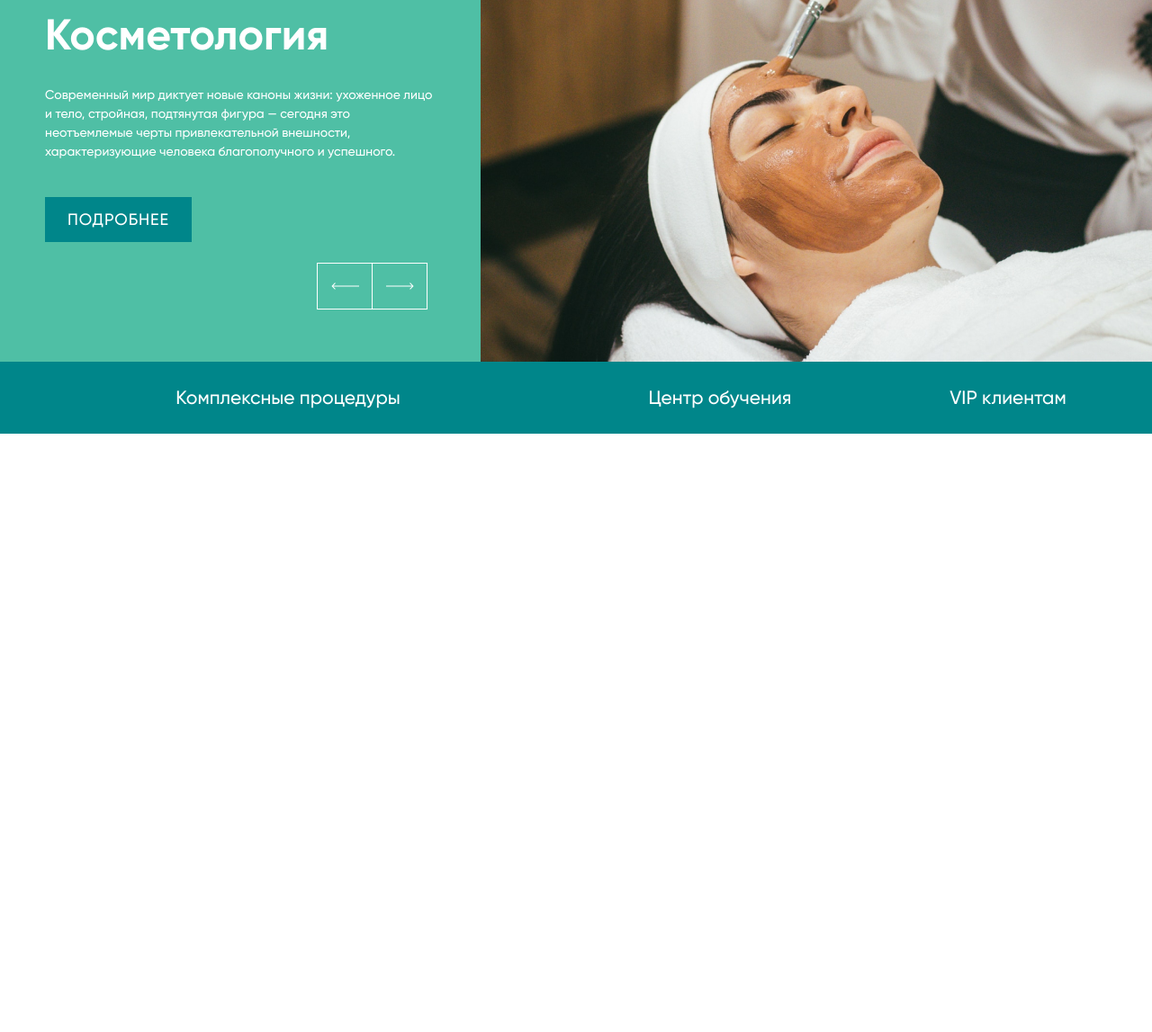
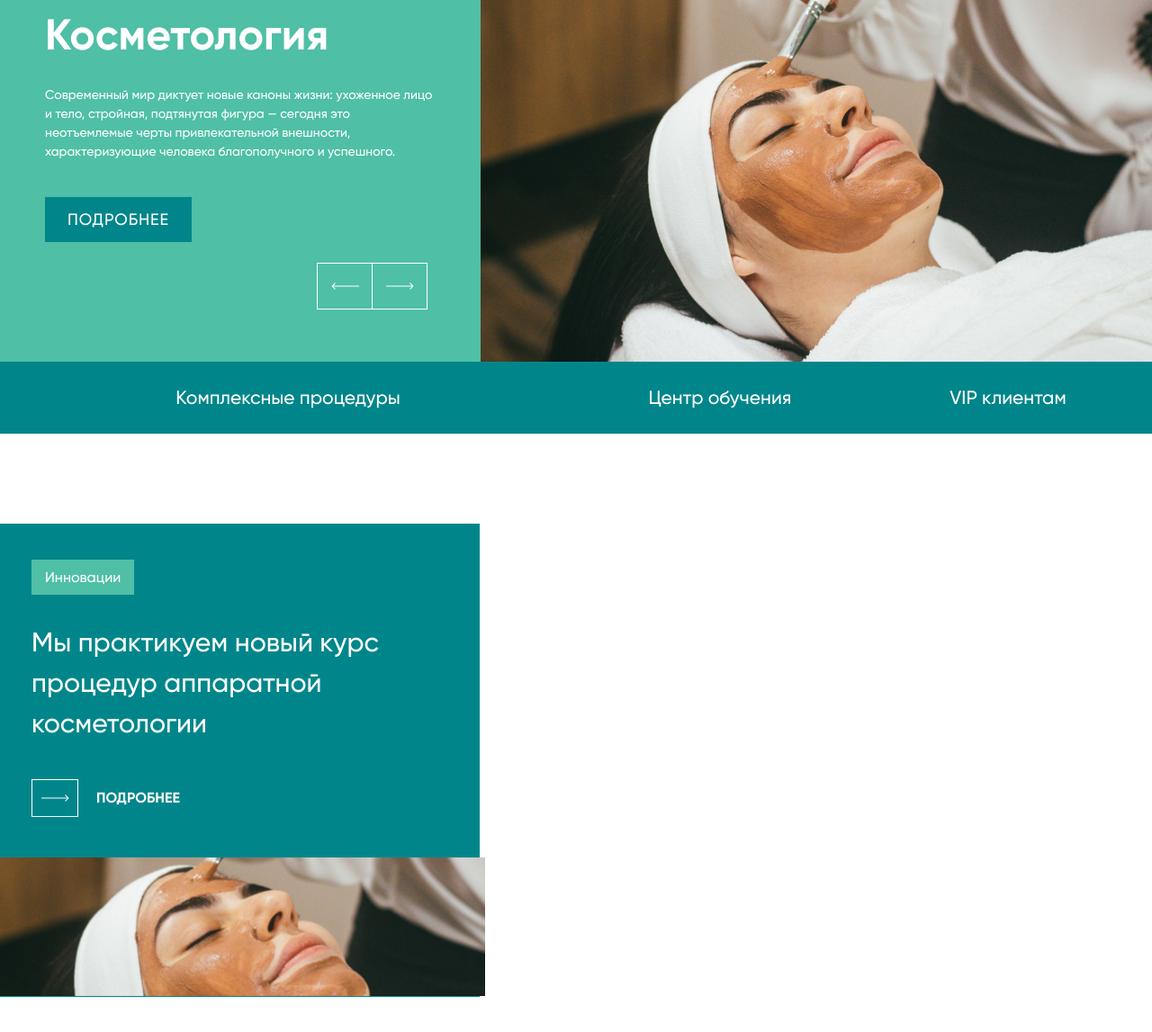
Before and after one commit to extpankov/medi, a website built with webpack: page src/index.html in a window 1280 px wide. Shown: the part 311-1458 px from the top of the page at 90% size. Before the commit the page ends 800 px from the top, so only its background shows below. Built offline with nearby package versions, Linux system fonts and the light colour scheme.

Commit message:
add: left-news-column in main

```diff
--- a/src/index.html
+++ b/src/index.html
@@ -63,7 +63,8 @@
         </a>
     </header>
     <main class="main">
-        <div class="main__container wrapper">
+        <div class="main__tpBg">
+            <div class="main__top-container wrapper">
                 <div class="main__topline">
                     <div class="main__nav">
                         <div class="main__text main__t-1">Косметология</div>
@@ -104,6 +105,26 @@
                     <button class="bl__button bl__btn-3">VIP клиентам</button>
                 </div>
             </div>
+        </div>
+        <div class="main__mid-container mc wrapper">
+            <div class="mc__left-news-case lnc">
+                <span class="lnc__chapter">
+                    Инновации
+                </span>
+                <div class="lnc__name">
+                    Мы практикуем новый курс процедур аппаратной косметологии
+                </div>
+                <a href="#" class="lnc__btn-a">
+                    <div class="lnc__btn">
+                        <div class="lnc__btn-arrow">
+                            <img src="./img/arrow-right.svg" alt="arrow right">
+                        </div>
+                        <div class="lnc__btn-text">подробнее</div>
+                    </div>
+                </a>
+                <div class="lnc__pic"></div>
+            </div>
+        </div>
     </main>
 </body>
 </html>
--- a/src/style.scss
+++ b/src/style.scss
@@ -132,12 +132,14 @@ html, body {
 .main {
     min-width: 100%;
     // height: 700px;
+}
+
+.main__tpBg {
     background-color: $accent-2;
 }
 
-.main__container {
+.main__top-container {
     padding-top: 25px;
-    // height: 675px;
     position: relative;
 }
 
@@ -280,3 +282,76 @@ html, body {
     display: flex;
     justify-content: space-between;
 }
+
+.main__mid-container {
+    background-color: #fff;
+    margin: 100px auto;
+    display: grid;
+    grid-template-columns: 5fr 7fr;
+    grid-template-rows: 526px;
+    position: relative;
+    font-family: Gilroy;
+    font-style: normal;
+    font-weight: 500;
+    color: white;
+}
+
+.mc__left-news-case {
+    background-color: $accent-1;
+}
+
+.mc__left-news-case {
+    padding: 50px 40px 0 35px;
+}
+
+.lnc__chapter {
+    height: 40px;
+    background-color: $accent-2;
+    padding: 10px 15px;
+    cursor: default;
+}
+
+.lnc__name {
+    margin-top: 40px;
+    font-size: 30px;
+    line-height: 150%;
+    cursor: default;
+}
+
+.lnc__btn-a {
+    color: white;
+    text-decoration: none;
+}
+
+.lnc__btn {
+    margin-top: 40px;
+    display: flex;
+    align-items: center;
+}
+
+.lnc__btn-arrow {
+    width: 50px;
+    height: 40px;
+    border: 1px solid white;
+    display: flex;
+    justify-content: center;
+    align-items: center;
+}
+
+.lnc__btn-text {
+    font-weight: bold;
+    text-transform: uppercase;
+    font-size: 16px;
+    line-height: 150%;
+    margin-left: 20px;
+}
+
+.lnc__pic {
+    position: absolute;
+    left: 0;
+    background-position: center;
+    margin-top: 45px;
+    width: 539px;
+    height: 154px;
+    background-image: url(./img/slider_1.png);
+}
```
Also changed, not shown: src/style.min.css, 1 other file. Lines whose indentation alone changed are shown as unchanged.
